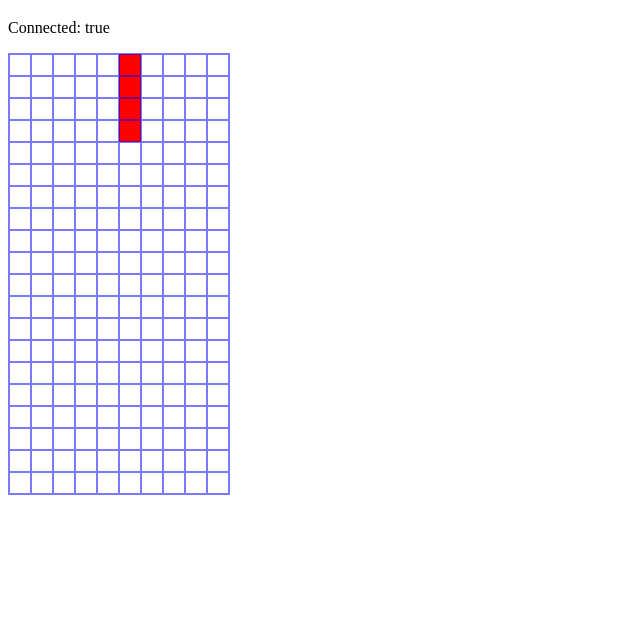
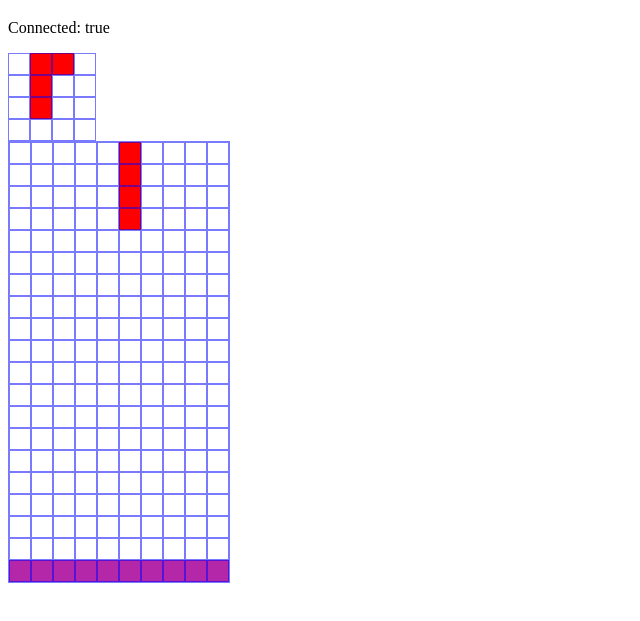
Before and after one commit to Ledwos/JS-Tetris, a website: page frontend/index.html in a window 1280 px wide. Shown: the part 61-682 px from the top of the page, without its empty margins (0-640 px from the left). Drawn offline with Linux system fonts and the light colour scheme.

Commit message:
add display grid

```diff
--- a/frontend/game.js
+++ b/frontend/game.js
@@ -7,11 +7,13 @@ document.addEventListener('DOMContentLoaded', () => {
     let currentPos = 4;
     let block = Array.from(grid.querySelectorAll('div'));
 
+    // upcoming display
+    const upcomingGrid = document.querySelector('.upcomingGrid');
+    let upcomingSquares = Array.from(upcomingGrid.querySelectorAll('div'));
+
     //  eventListeners
     const controls = (e) => {
-        console.log(e.keyCode);
         if (e.keyCode === 39) {
-            console.log('right');
             moveRight();
         } else if (e.keyCode === 38) {
             rotate();
@@ -127,4 +129,33 @@ document.addEventListener('DOMContentLoaded', () => {
     connectStr.innerHTML = test;
 
     drawTet();
+
+    // show upcoming tetronimo
+    const upWidth = 4;
+    const upIndex = 0;
+    const upHeight = 4;
+
+    // upcoming shape array
+    let upTetArray = [
+        [1, upWidth+1, upWidth*2+1, 2],
+        [0,upWidth,upWidth+1,upWidth*2+1],
+        [1,upWidth,upWidth+1,upWidth+2],
+        [0,1,upWidth,upWidth+1],
+        [1,upWidth+1,upWidth*2+1,upWidth*3+1],
+    ]
+
+    // random shape
+    let nextRandom = 0;
+
+    // display upcoming shape in grid
+    const upDisplay = () => {
+        upcomingSquares.forEach(square => {
+            square.classList.remove('block');
+        });
+        upTetArray[nextRandom].forEach( index => {
+            upcomingSquares[upIndex + index].classList.add('block');
+        })
+    };
+
+    upDisplay();
 })
--- a/frontend/index.css
+++ b/frontend/index.css
@@ -7,7 +7,7 @@
     flex-wrap: wrap;
 }
 
-.grid div {
+.grid div, .upcomingGrid div {
     border: 1px solid rgba(0, 0, 255, 0.521);
     width: 20px;
     height: 20px;
@@ -20,3 +20,14 @@
 .block2 {
     background-color: rgb(187, 85, 85);
 }
+
+.block3 {
+    background-color: rgb(180, 39, 169);
+}
+
+.upcomingGrid {
+    height: 88px;
+    width: 88px;
+    display: flex;
+    flex-wrap: wrap;
+}
--- a/frontend/index.html
+++ b/frontend/index.html
@@ -10,6 +10,28 @@
 <body>
     <h1>This Will be a tetris game!</h1>
     <p>Connected: <span id='connectStr'>false</span></p>
+
+    <div class='upcomingShape'>
+        <div class='upcomingGrid'>
+            <div></div>
+            <div></div>
+            <div></div>
+            <div></div>
+            <div></div>
+            <div></div>
+            <div></div>
+            <div></div>
+            <div></div>
+            <div></div>
+            <div></div>
+            <div></div>
+            <div></div>
+            <div></div>
+            <div></div>
+            <div></div>
+        </div>
+    </div>
+
     <div class='game'>
         <div class='grid'>
             <div></div>
@@ -202,16 +224,16 @@
             <div></div>
             <div></div>
             <div></div>
-            <div></div>
-            <div></div>
-            <div></div>
-            <div></div>
-            <div></div>
-            <div></div>
-            <div></div>
-            <div></div>
-            <div></div>
-            <div></div>
+            <div class='block3'></div>
+            <div class='block3'></div>
+            <div class='block3'></div>
+            <div class='block3'></div>
+            <div class='block3'></div>
+            <div class='block3'></div>
+            <div class='block3'></div>
+            <div class='block3'></div>
+            <div class='block3'></div>
+            <div class='block3'></div>
         </div>
     </div>
 </body>
```
